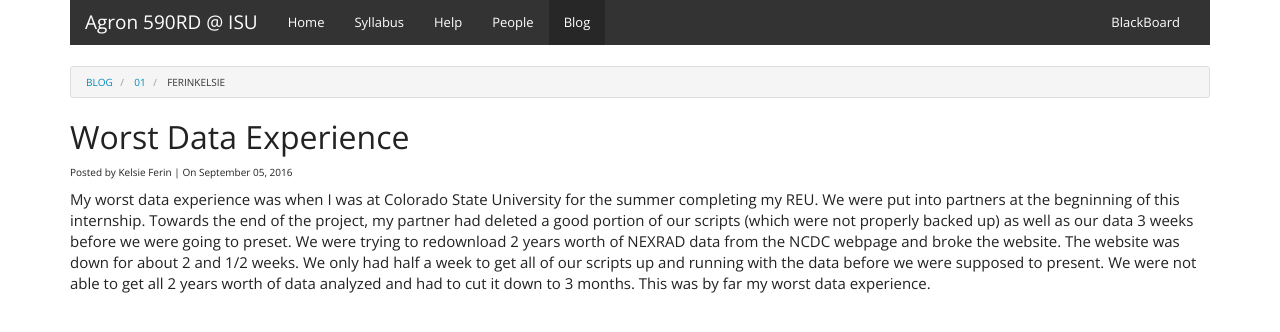
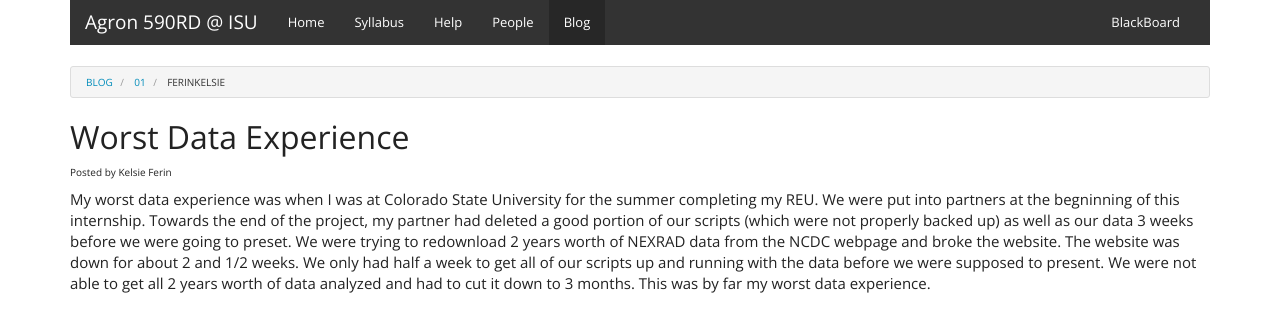
Before and after one commit to agron590-ISU/agron590-ISU.github.io, a Jekyll site: the page built from _blog/01/FerinKelsie.md, in a window 1280 px wide. Shown: the top 332 px of the page. Built offline with Jekyll 4.4.1, drawn with Linux system fonts in a browser that asks for light colours.

Commit message:
missing post + remove dates for now

```diff
--- a/_layouts/post.html
+++ b/_layouts/post.html
@@ -3,6 +3,6 @@ layout: blog
 ---
 
 <h2>{{ page.title }}</h2>
-<p style="font-size: 1rem;">Posted by {{ page.author }} | On {{ page.date | date: '%B %d, %Y'}} </p>
+<p style="font-size: 1rem;">Posted by {{ page.author }} </p>
 
 {{ content }}
```
Also changed, not shown: _blog/01/FerinKelsie.md (+1 -0 lines).
